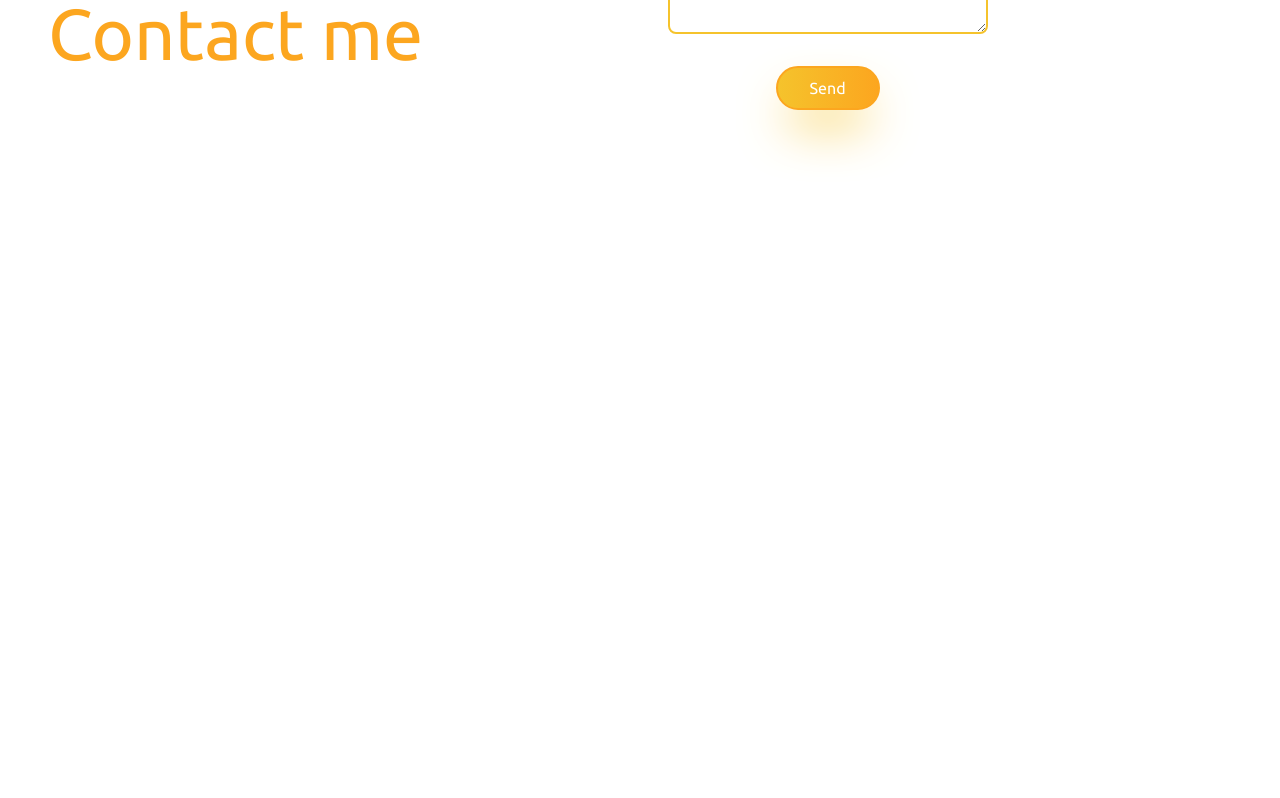
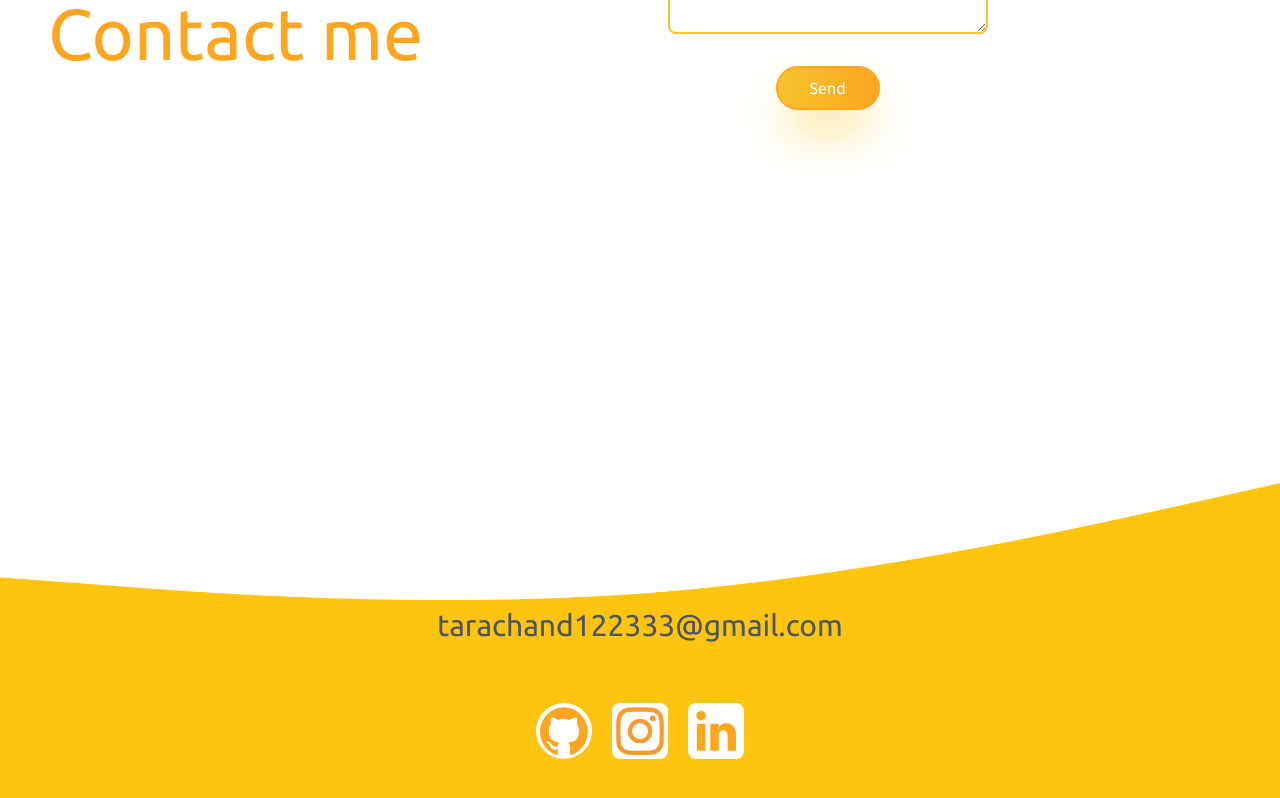
Before and after one commit to tara122333/tara-portfolio-MERN, a React (Create React App) app in the folder client/: page / in a window 1280 px wide. Shown: the part 5332-6130 px from the top of the page. Built offline with nearby package versions, Linux system fonts and the light colour scheme.

Commit message:
footer has been done

```diff
--- a/client/package.json
+++ b/client/package.json
@@ -9,6 +9,7 @@
     "framer-motion": "^7.1.0",
     "react": "^18.2.0",
     "react-dom": "^18.2.0",
+    "react-icons": "^4.4.0",
     "react-scripts": "5.0.1",
     "react-slick": "^0.29.0",
     "slick-carousel": "^1.8.1",
--- a/client/src/App.jsx
+++ b/client/src/App.jsx
@@ -6,6 +6,7 @@ import Work from "./component/Work/Work";
 import  Portfolio  from "./component/Portfolio/Portfolio";
 import Testimonial from "./component/Testimonials/Testimonial";
 import Contact from "./component/Contact/Contact";
+import Footer from "./component/Footer/Footer";
 
 function App() {
   return (
@@ -29,8 +30,11 @@ function App() {
       <div className="my-96">
       <Testimonial />
       </div>
-      <div className="my-96">
+      <div className="mt-96">
         <Contact />
+      </div>
+      <div>
+        <Footer />
       </div>
     </>
   );
--- /dev/null
+++ b/client/src/component/Footer/Footer.jsx
@@ -0,0 +1,35 @@
+import React from "react";
+import Wave from "../../img/wave.png";
+import github from '../../img/github.png';
+import instagram from '../../img/instagram.png';
+import linkedin from '../../img/linkedin.png';
+
+const Footer = () => {
+  return (
+    <div className="flex items-center relative justify-center h-full">
+      <img src={Wave} alt="" style={{ width: "100%" }} />
+      <div className="absolute flex justify-center items-center flex-col w-full gap-5 text-white sm:scale-50 md:gap-10 lg:scale-100">
+        <span className="text-3xl text-gray-600 my-5">tarachand122333@gmail.com</span>
+        <div className="flex gap-5">
+          <a href="https://www.google.com" target=" _blank">
+            <div className="w-10 h-10 md:w-14 md:h-14 bg-white rounded-full p-1">
+              <img src={github} alt="logo" className="w-full h-full text-white"/>
+            </div>
+          </a>
+          <a href="https://www.google.com" target=" _blank">
+            <div className="w-10 h-10 md:w-14 md:h-14 bg-white rounded-lg p-1">
+              <img src={instagram} alt="logo" className="w-full h-full text-white"/>
+            </div>
+          </a>
+          <a href="https://www.google.com" target=" _blank">
+            <div className="w-10 h-10 md:w-14 md:h-14 bg-white rounded-lg p-2">
+              <img src={linkedin} alt="logo" className="w-full h-full text-white"/>
+            </div>
+          </a>
+        </div>
+      </div>
+    </div>
+  );
+};
+
+export default Footer;
```
Also changed, not shown: 1 other file (tests, documents, lock files or other folders).
